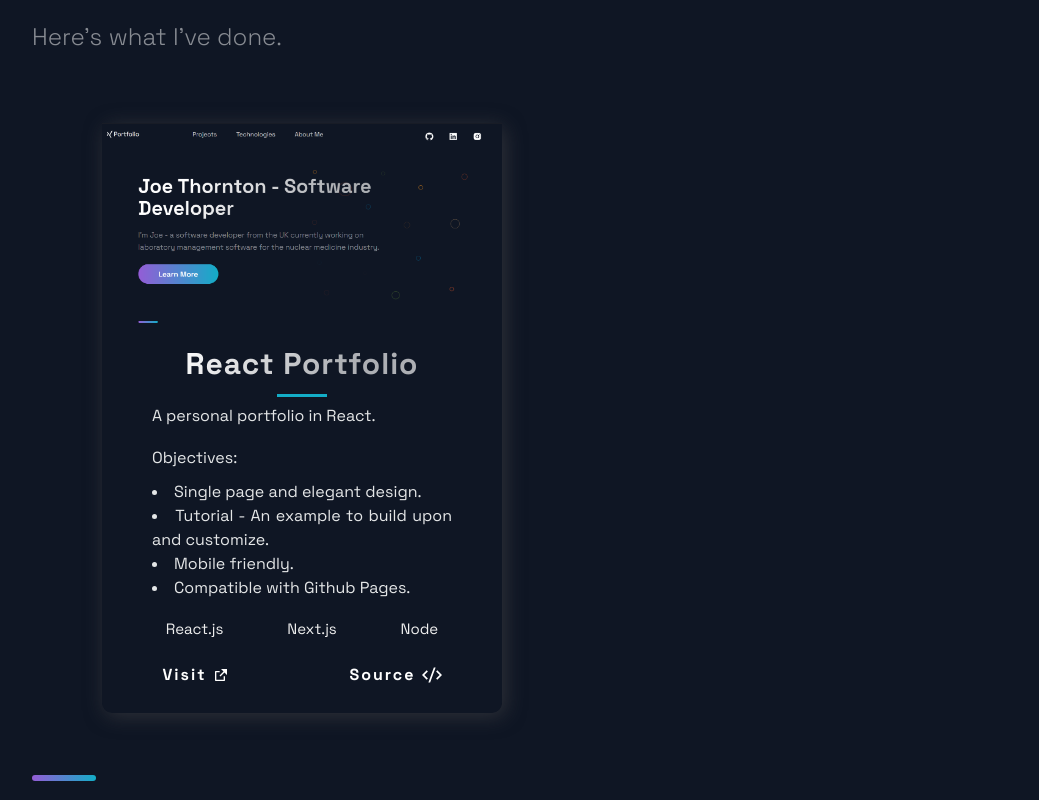
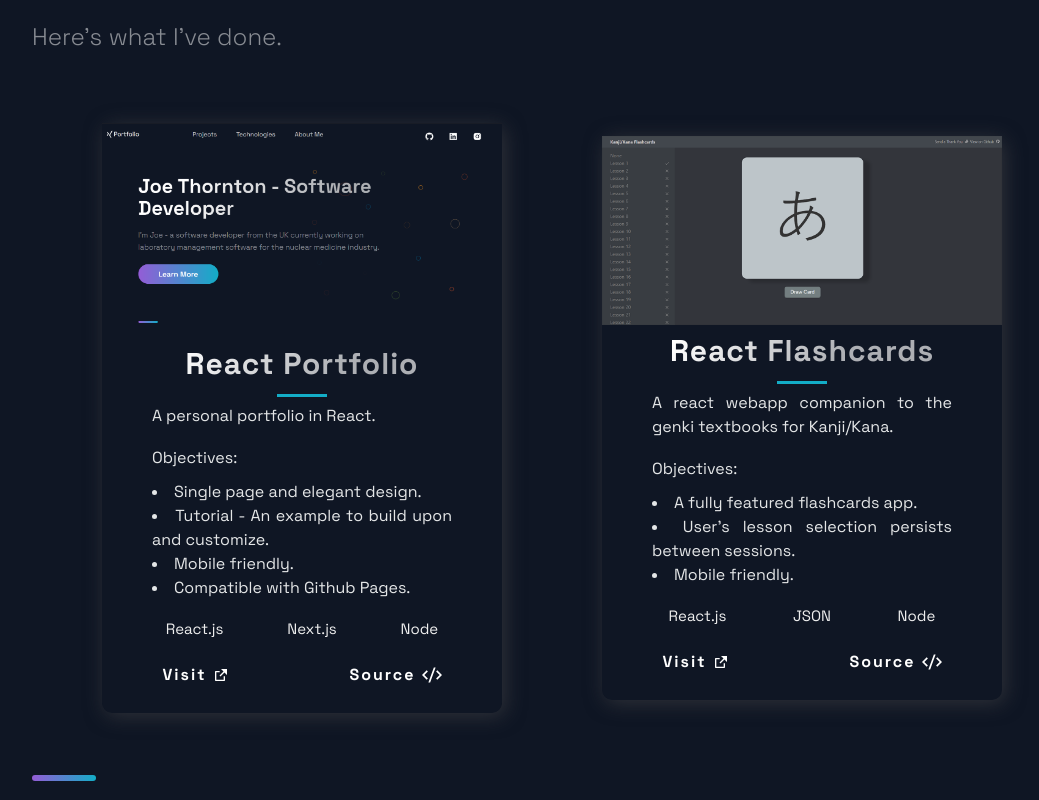
Before and after one commit to FlyLikeAPenguin/React-Portfolio, a Next.js app: page / in a window 1280 px wide. Shown: the part 820-1620 px from the top of the page, without its empty margins (88-1127 px from the left). Built offline with nearby package versions, Linux system fonts and the light colour scheme.

Commit message:
Added genki-flashcards to the projects.

```diff
--- a/src/constants/constants.js
+++ b/src/constants/constants.js
@@ -8,6 +8,16 @@ export const projects = [
     source: 'https://github.com/FlyLikeAPenguin/React-Portfolio',
     visit: 'https://flylikeapenguin.github.io/React-Portfolio/',
     id: 0,
+  },
+  {
+    title: 'React Flashcards',
+    description: "A react webapp companion to the genki textbooks for Kanji/Kana.",
+    objectives: ["A fully featured flashcards app.", "User's lesson selection persists between sessions.", "Mobile friendly."],
+    image: './images/2.png',
+    tags: ['React.js', 'JSON', 'Node'],
+    source: 'https://github.com/FlyLikeAPenguin/Genki-Flashcards',
+    visit: 'https://flylikeapenguin.github.io/Genki-Flashcards/',
+    id: 1,
   }
 ];
 
@@ -17,4 +27,5 @@ export const TimeLineData = [
   { year: 2018, text: 'Started work at LabLogic Systems as a C# .Net Developer', },
   { year: 2020, text: 'LabLogic - Designed, Managed & Completed .Net Core REST API', },
   { year: 2021, text: 'Created Personal Portfolio using React.js & Next.js', },
+  { year: 2021, text: 'Created Genki Flashcards using React.js', },
 ];
```
Also changed, not shown: public/images/2.png (added).
